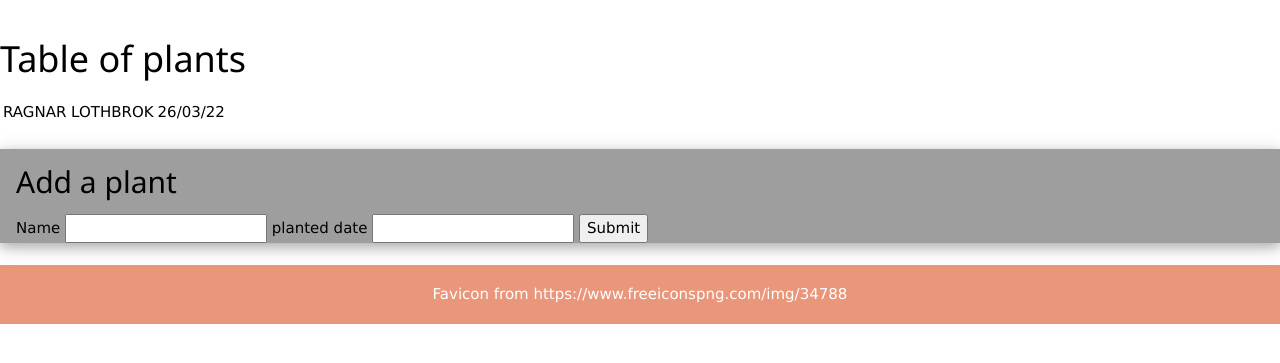
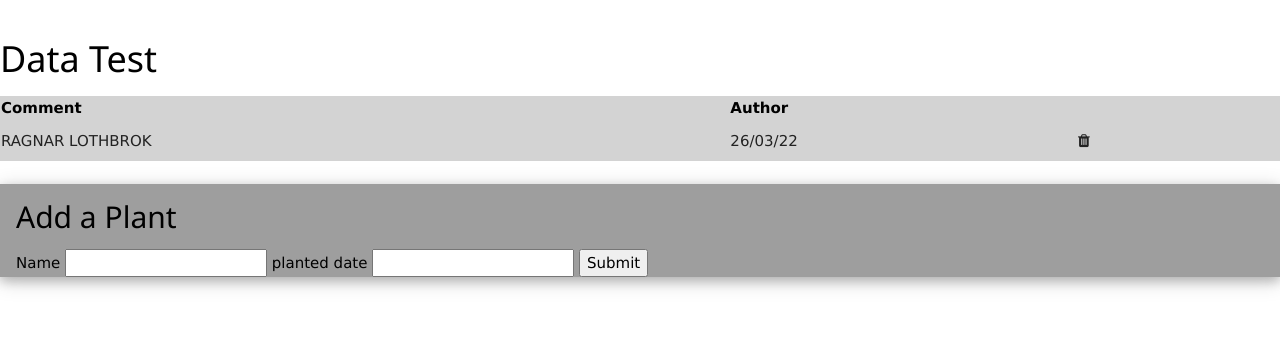
Before and after one commit to wowcivnerd/theplantbox, a Flask app: page / in a window 1280 px wide. Shown: the part 51-414 px from the top of the page. Run offline with Flask 2, Linux system fonts and the light colour scheme; data comes from the database, SQL or seed files in the repository; both versions use the stored data as it was after the commit.

Commit message:
Users can now delete data from site

```diff
--- a/plantbox/static/css/styles.css
+++ b/plantbox/static/css/styles.css
@@ -26,7 +26,20 @@ li a:hover {
 .active {
     background-color: rgb(0, 0, 0);
 }
+#plant_display {
+    border-collapse: collapse;
+    width: 100%;
+    background-color: lightgray;
+}
 
+#plant_display,th{
+    color: Black;
+    text-align: left;
+}
+#plant_display,td{
+    color: #222;
+
+}
 
 .delete{
     border:none;display:inline-block;padding:8px 16px;vertical-align:middle;overflow:hidden;text-decoration:none;color:inherit;background-color:inherit;text-align:center;cursor:pointer;white-space:nowrap
--- a/plantbox/templates/index.html
+++ b/plantbox/templates/index.html
@@ -1,8 +1,13 @@
 {% extends 'layout.html' %}
 {% block content %}
 <br>
-<h1>Table of plants</h1>
-<table>
+<h1>Data Test</h1>
+<table id="plant_display">
+    <tr>
+        <th>Comment</th>
+        <th>Author</th>
+
+    </tr>
     <tr>
 
 
@@ -12,8 +17,10 @@
             <td>{{  item[2]  }}</td>
             <td>
                 <form action="/delete" method="post">
-                    <button type="submit" class = "delete">
+                    <button type="submit" class = "w3-button">
+                        <i class="fa fa-trash"></i>
                         <input type="hidden" name="ID" value="{{  item[0]  }}">
+
                     </button>
                 </form>
             </td>
@@ -24,7 +31,7 @@
 </table>
 <br>
 <form action="/" method="post" class="w3-container w3-card-4 w3-grey">
-    <h2>Add a plant</h2>
+    <h2>Add a Plant</h2>
     <label>Name</label>
     <input type="text" name="name">
     <label>planted date</label>
--- a/plantbox/templates/layout.html
+++ b/plantbox/templates/layout.html
@@ -23,11 +23,11 @@
         {% block content %}
         {% endblock %}
     </div>
-    <footer>
+    <!-- <footer>
         <p>
         Favicon from https://www.freeiconspng.com/img/34788
         </p>
-    </footer>
+    </footer> -->
 </body>
 
 </html>
```
Also changed, not shown: theplantbox.db.
